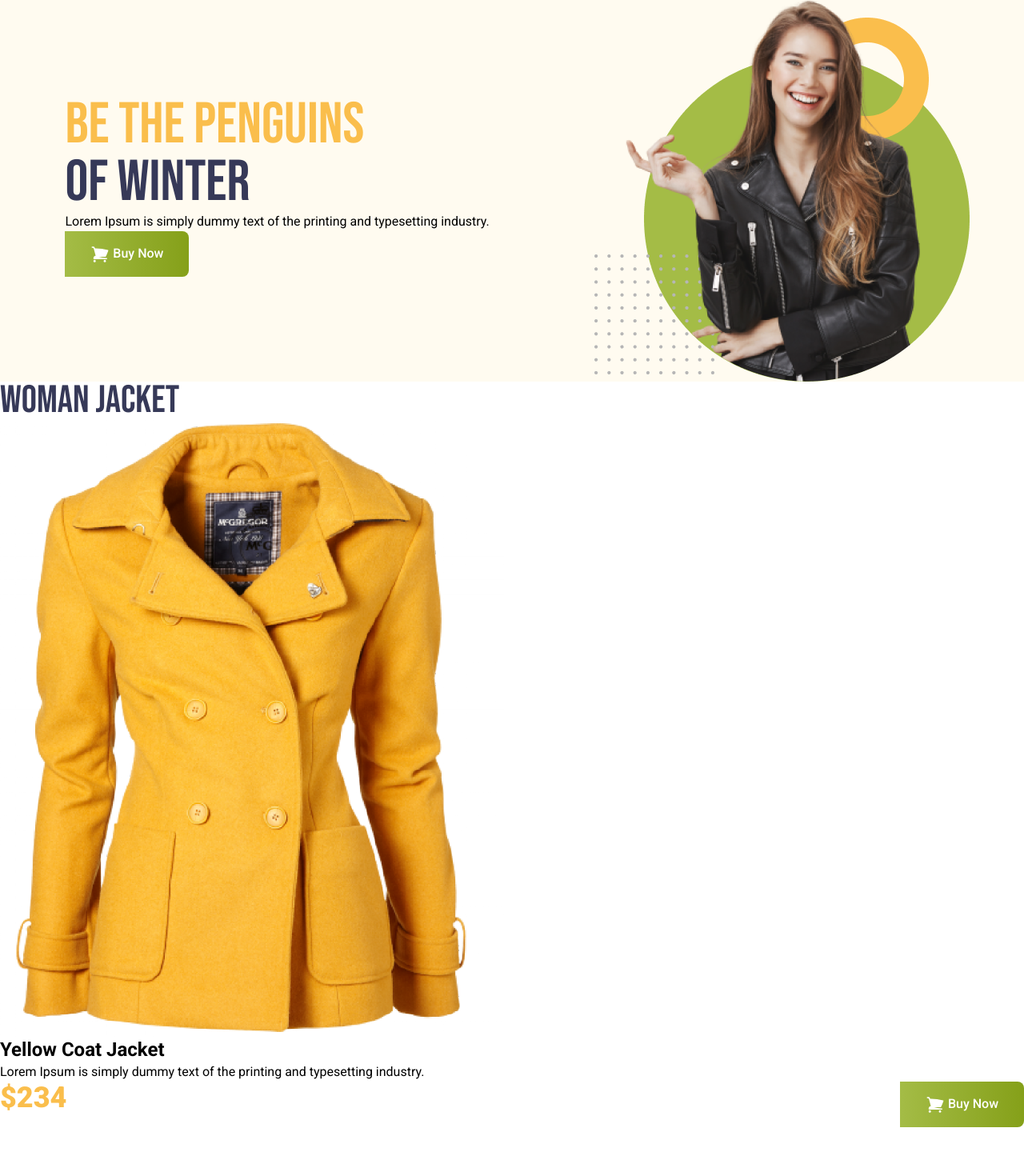
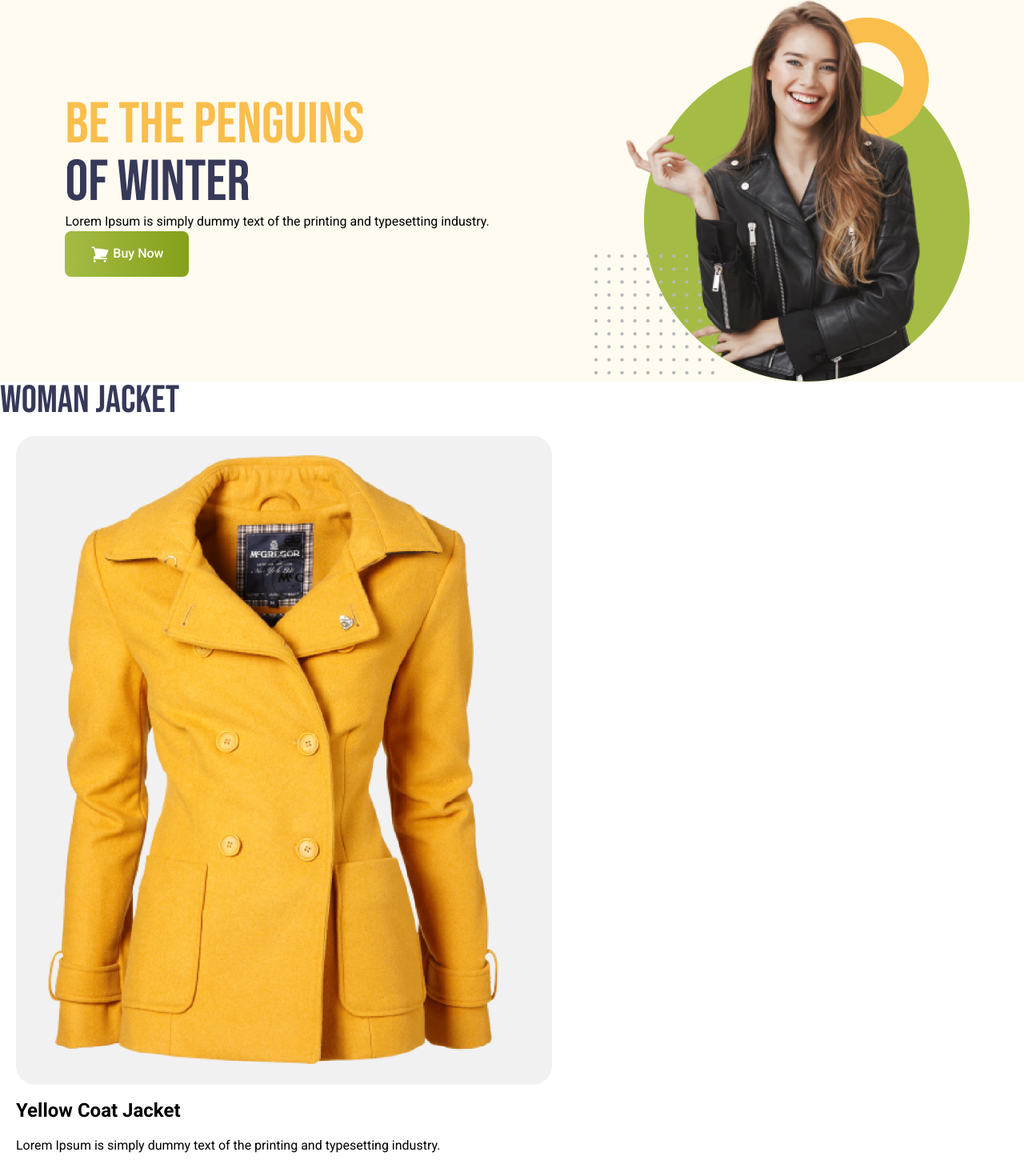
Before and after one commit to Jihanchy/Penguin-fashion-using-tailwind, a plain HTML site: page index.html in a window 1280 px wide. Shown: the part 10-1460 px from the top of the page at 80% size. Before the commit the page ends 1419 px from the top, so only its background shows below. Drawn offline with nearby package versions, Linux system fonts and the light colour scheme.

Commit message:
added women-jacket-card section half

```diff
--- a/index.html
+++ b/index.html
@@ -47,7 +47,7 @@
                     and typesetting industry.</p>
                     <button class="text-white
                     font-medium bg-gradient-to-r from-[#A4BC46]
-                     to-[#85A019] ... px-8 py-4 rounded-e-lg">
+                     to-[#85A019] ... px-8 py-4 rounded-lg">
                      <svg xmlns="http://www.w3.org/2000/svg" fill="white" viewBox="0 0 24 24" stroke-width="1.5" stroke="currentColor" class="inline size-6">
                         <path stroke-linecap="round" stroke-linejoin="round" d="M2.25 3h1.386c.51 0 .955.343 1.087.835l.383 1.437M7.5 14.25a3 3 0 0 0-3 3h15.75m-12.75-3h11.218c1.121-2.3 2.1-4.684 2.924-7.138a60.114 60.114 0 0 0-16.536-1.84M7.5 14.25 5.106 5.272M6 20.25a.75.75 0 1 1-1.5 0 .75.75 0 0 1 1.5 0Zm12.75 0a.75.75 0 1 1-1.5 0 .75.75 0 0 1 1.5 0Z" />
                       </svg>
@@ -65,16 +65,16 @@
             <h1 class="text-5xl text-[#363958] font-bebas-neue">W0MAN JACKET</h1>
             <!-- women jacket-card container -->
              <div>
-                <div>
-                    <img src="images/jacket-1.png" alt="">
+                <div class="border-4'] p-5 space-y-4 rounded-3xl">
+                    <img class="rounded-3xl p-5 bg-[#F1F1F1]" src="images/jacket-1.png" alt="">
                     <h2 class="font-bold text-2xl">Yellow Coat Jacket </h2>
                     <p>Lorem Ipsum is simply dummy text of the
                         printing and typesetting industry.</p>
-                    <div class="flex justify-between">
+                    <div class="flex justify-between items-center">
                     <h1 class="text-4xl font-black text-[#FABE4C]">$234</h1>
                     <button class="text-white
                     font-medium bg-gradient-to-r from-[#A4BC46]
-                     to-[#85A019] ... px-8 py-4 rounded-e-lg">
+                     to-[#85A019] ... px-8 py-4 rounded-lg">
                      <svg xmlns="http://www.w3.org/2000/svg" fill="white" viewBox="0 0 24 24" stroke-width="1.5" stroke="currentColor" class="inline size-6">
                         <path stroke-linecap="round" stroke-linejoin="round" d="M2.25 3h1.386c.51 0 .955.343 1.087.835l.383 1.437M7.5 14.25a3 3 0 0 0-3 3h15.75m-12.75-3h11.218c1.121-2.3 2.1-4.684 2.924-7.138a60.114 60.114 0 0 0-16.536-1.84M7.5 14.25 5.106 5.272M6 20.25a.75.75 0 1 1-1.5 0 .75.75 0 0 1 1.5 0Zm12.75 0a.75.75 0 1 1-1.5 0 .75.75 0 0 1 1.5 0Z" />
                       </svg>
```
